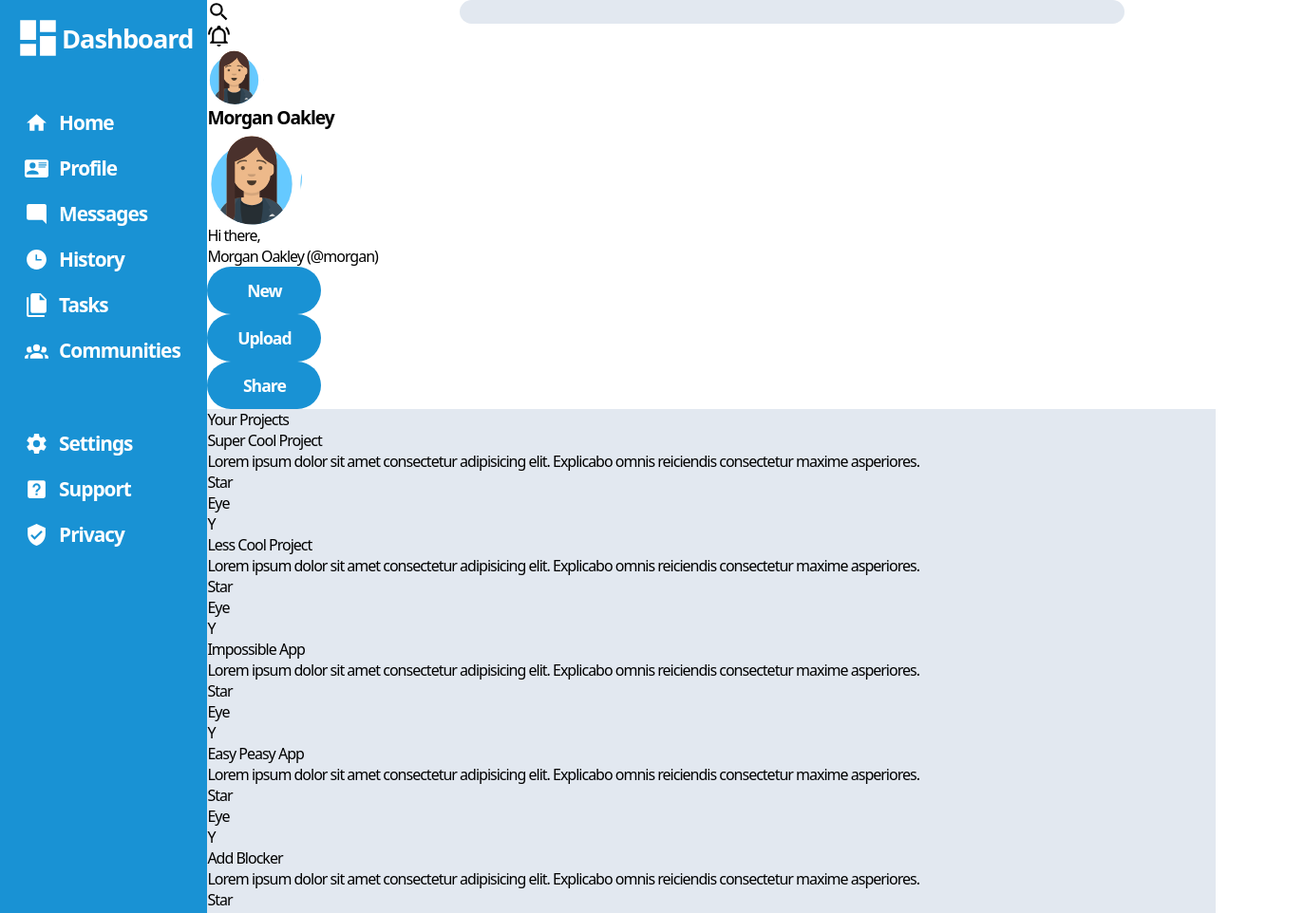
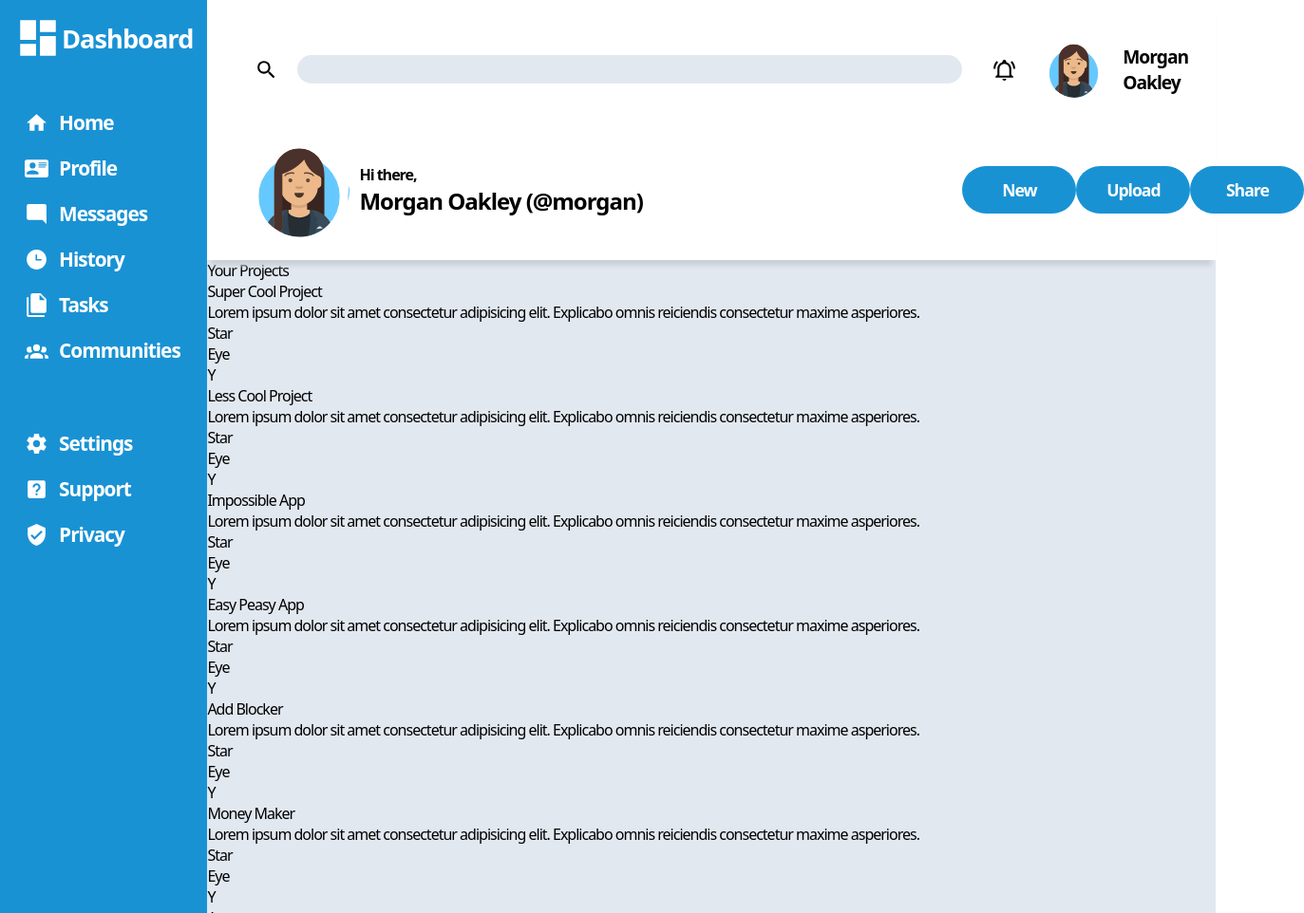
Before and after one commit to ivan-mangulabnan/admin-dashboard, a plain HTML site: page index.html in a window 1280 px wide. Shown: the top 962 px of the page at 95% size, 1373 px wide, since content can reach past the window. Drawn offline with Linux system fonts and the light colour scheme.

Commit message:
Add box shadow on header and element layouts

```diff
--- a/styles.css
+++ b/styles.css
@@ -23,6 +23,7 @@ input {
     font-family: inherit;
     font-size: 100%;
     width: 700px;
+    height: 30px;
     border-radius: 20px;
     background-color: var(--gray-color);
     border: none;
@@ -35,21 +36,27 @@ li {
 .main-container {
     display: grid;
     grid-template-columns: 1fr 5fr;
-    grid-template-rows: 1fr 5fr;
-    grid-template-areas:
-        "sidebar header"
-        "sidebar main";
+    grid-template-rows: 1fr 4fr;
 }
 
 header {
-    grid-area: header;
+    grid-row: 1 / 2;
+    grid-column: 2 / 3;
     background-color: var(--pure-white-color);
+    padding-left: 50px;
+    padding-top: 20px;
+    box-shadow: 0px 10px 5px -4px var(--gray-shadow);
+    z-index: 1;
+
+    display: grid;
+    grid-template-columns: 4fr 1fr 2fr;
 }
 
 .notification-svg {
     background-image: url('./svgs/bell-ring-outline.svg');
     width: 25px;
     height: 25px;
+    place-self: center;
 }
 
 .user-svg {
@@ -58,11 +65,47 @@ header {
     width: 60px;
     height: 60px;
     border-radius: 30px;
+
+    align-self: center;
+}
+
+.user-account {
+    display: grid;
+    grid-template-columns: 60px 1fr;
+    gap: 20px;
 }
 
 .user-account > p {
     font-weight: bold;
     font-size: 1.2rem;
+
+    align-self: center;
+}
+
+.another-user-account {
+    display: grid;
+    grid-template-columns: 100px 1fr;
+    gap: 10px;
+}
+
+.another-user-account > div {
+    align-self: center;
+}
+
+.blue-buttons {
+    grid-column: 2 / 4;
+    grid-row: 2 / 3;
+
+    align-content: center;
+}
+
+.blue-buttons ul {
+    display: grid;
+    grid-template-columns: repeat(3, 1fr);
+}
+
+.blue-buttons li {
+    justify-self: center;
 }
 
 .another-user-svg {
@@ -73,12 +116,12 @@ header {
     border-radius: 50px;
 }
 
-.another-user-account > p:last-of-type {
+.another-user-account p:last-of-type {
     font-weight: bold;
     font-size: 1.5rem;
 }
 
-.another-user-account > p {
+.another-user-account p {
     font-weight: bold;
 }
 
@@ -90,7 +133,9 @@ header {
 
 .header-searchbar {
     display: grid;
-    grid-template-columns: 1fr 3fr;
+    grid-template-columns: 25px 1fr;
+    gap: 20px;
+    align-items: center;
 }
 
 header li {
@@ -107,7 +152,8 @@ header li {
 }
 
 .sidebar {
-    grid-area: sidebar;
+    grid-row: 1 / 3;
+    grid-column: 1 / 2;
     background-color: var(--blue-color);
     color: var(--pure-white-color);
     padding: 15px;
@@ -199,6 +245,7 @@ header li {
 }
 
 main {
-    grid-area: main;
+    grid-row: 2 / 3;
+    grid-column: 2 / 3;
     background-color: var(--gray-color);
 }
```
